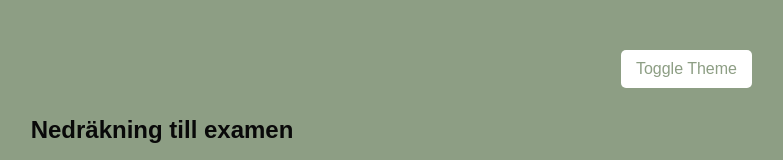
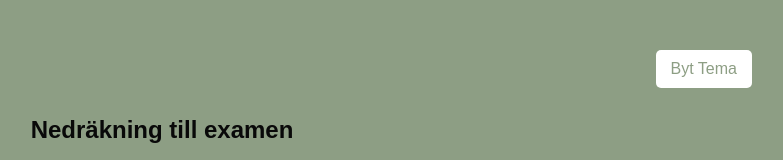
Before and after one commit to annkar73/exam-countdown, a React (Vite) app: page / in a window 1280 px wide. Shown: the top 160 px of the page, without its empty margins (478-1261 px from the left). Built offline with nearby package versions, Linux system fonts and the light colour scheme.

Commit message:
update button

```diff
--- a/src/styles/ThemeToggleButton.tsx
+++ b/src/styles/ThemeToggleButton.tsx
@@ -12,7 +12,7 @@ export const ThemeToggleButton = ({ onClick }: ThemeToggleButtonProps) => {
       whileHover={{ scale: 1.1 }}
       onClick={onClick}
     >
-      Toggle Theme
+      Byt Tema
     </Button>
   );
 };
```
